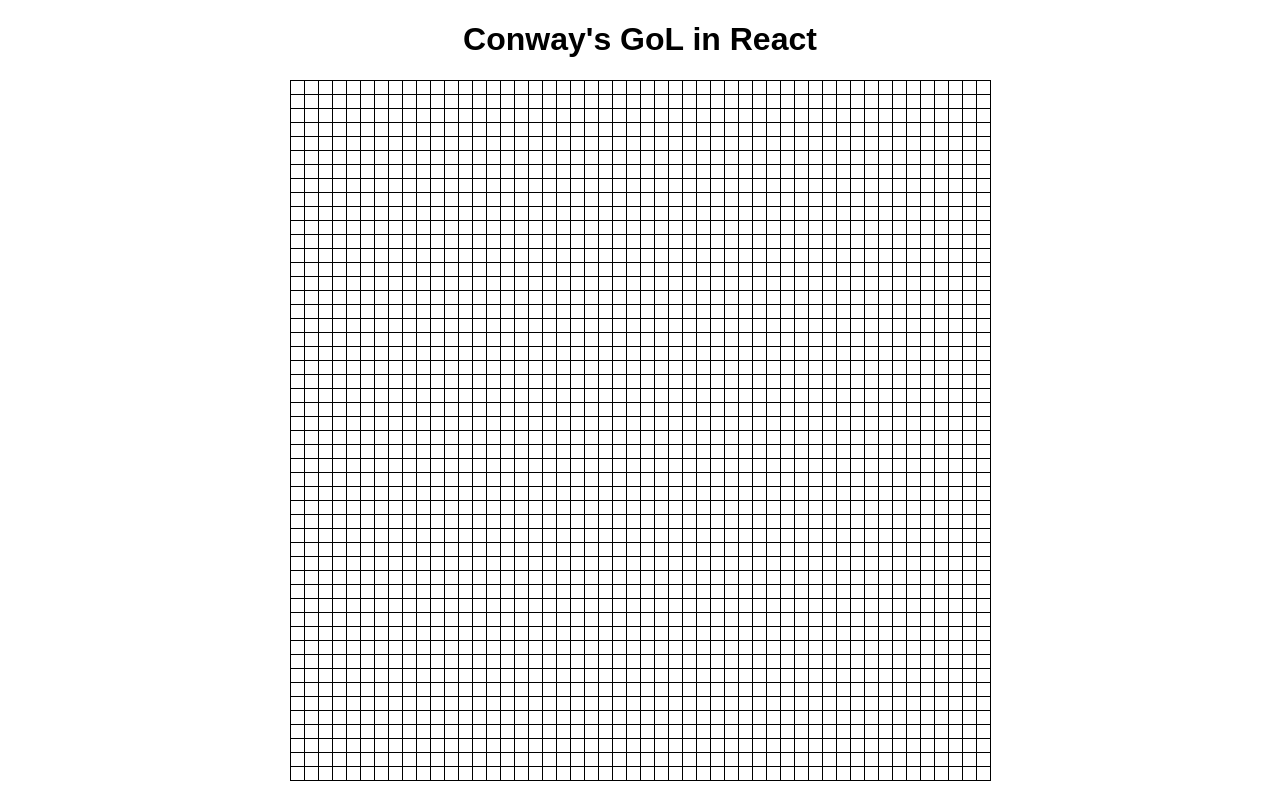
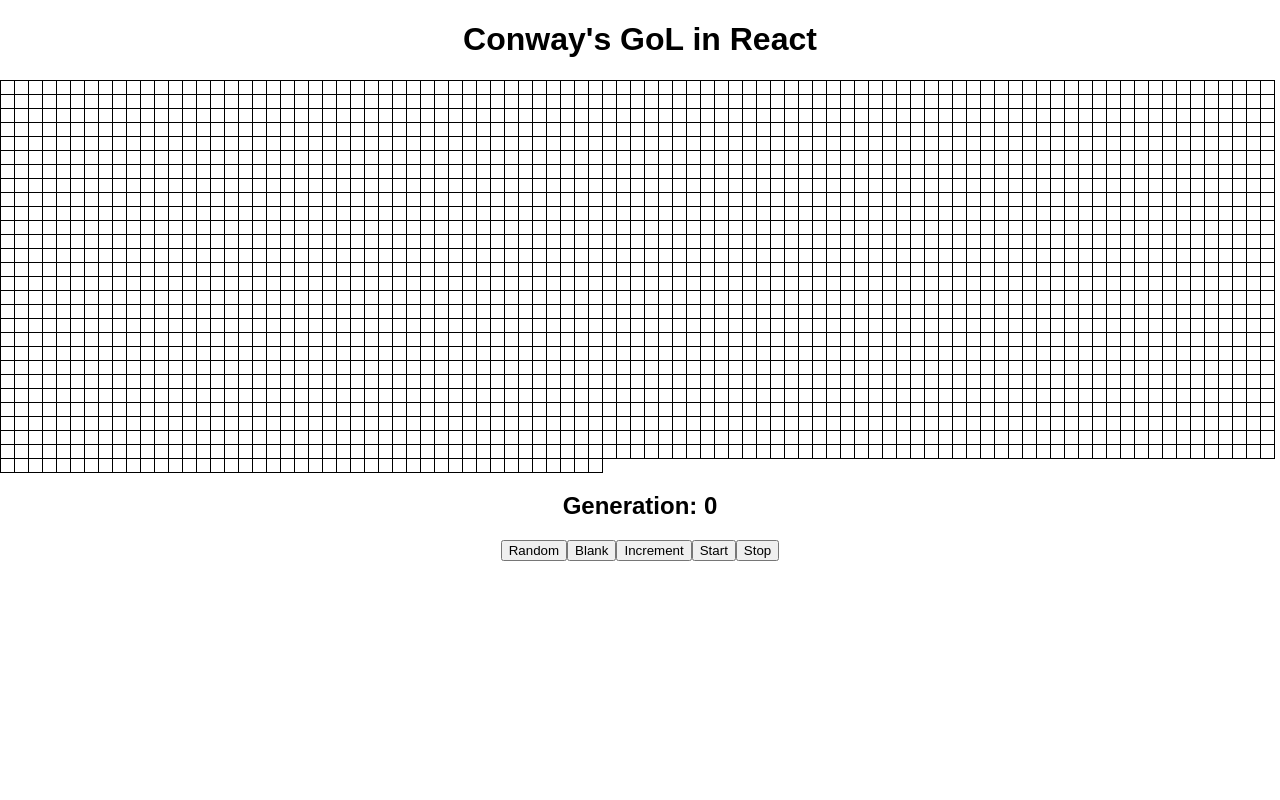
Before and after one commit to Schmidt-Aaron/gof-react, a React (Create React App) app: page / in a window 1280 px wide. Shown: the top 800 px of the page. Built offline with nearby package versions, Linux system fonts and the light colour scheme.

Commit message:
removed row class - needs css adjustment

```diff
--- a/src/App.js
+++ b/src/App.js
@@ -33,7 +33,7 @@ class App extends Component {
       isRunning: false,
       speed: 1500,
       resolution: 15, //must equal cell height/width
-      running: false,
+      updated: false,
     }
 
     //app function bindings
@@ -66,14 +66,15 @@ class App extends Component {
 
   // increases generation
   incrementGeneration() {
+    if(this.state.updated === false) {
+      setTimeout(() => {
         this.setState( (prevState) => ({
           gameArray: this.createNextGenGrid(prevState.gameArray),
-    }), this.genCounter)
-  }
-  genCounter(){
-    this.setState( (prevState) => ({
+          updated: true,
           generation: prevState.generation += 1,
         }))
+      }, 200)
+    }
   }
 
   //calculates cell neighbors
@@ -116,6 +117,8 @@ class App extends Component {
     this.setState( (prevState) => ({
       isRunning: true,
     }))
+
+    this.incrementGeneration();
   }
 
   stopGame(){
@@ -140,31 +143,23 @@ class App extends Component {
         gameArray: makeArray(this.state.cols, this.state.rows, false),
       }))
     }
-    // let running = setInterval(
-    //   this.incrementGeneration(), this.state.speed
-    //   );
-
-    // if(this.state.isRunning === true && this.state.running === false) {
-    //   this.setState( (prevState) => ({
-    //     running: running,
-    //   }))
-    // }
 
   }
 
-  componentDidMount() {
+  componentDidUpdate() {
+    if(this.state.updated === true ) {
+      this.setState( (prevState) => ({
+        updated: false,
+      }))
+    }
   }
 
   componentWillUnmount() {
-    // if( this.state.isRunning === false && this.state.running !== false ) {
-    //   clearInterval(this.state.running);
-    //   this.setState( (prevState) => ({
-    //     running: false,
-    //   }))
-    // }
+
   }
 
   render() {
+
     const generation = this.state.generation;
 
     return (
@@ -175,24 +170,25 @@ class App extends Component {
         <Grid
           game={this.state.gameArray}
           running={this.state.isRunning}
-          onClick={(e) => this.getCoords(e)}
         />
         <h2>Generation: {generation}</h2>
-        <button onClick={() => this.newRandomGrid()} >
+        <div className="controls">
+          <button onClick={this.newRandomGrid} >
             Random
           </button>
-        <button onClick={() => this.newBlankGrid()} >
+          <button onClick={this.newBlankGrid} >
             Blank
           </button>
-        <button onClick={() => this.incrementGeneration()} >
+          <button onClick={this.incrementGeneration} >
             Increment
           </button>
-        <button onClick={() => this.startGame()} >
+          <button onClick={this.startGame} >
             Start
           </button>
-        <button onClick={() => this.stopGame()} >
+          <button onClick={this.stopGame} >
             Stop
           </button>
+        </div>
       </div>
     );
   }
@@ -200,18 +196,22 @@ class App extends Component {
 
 // does this need state => change into function?
 class Grid extends Component {
+
+
   render() {
     const game = this.props.game;
     return (
       <div
         className="grid"
       >
-      {game.map((e, i) =>
-        <Row
-          key={i}
-          index={i}
-          rowArray={e}
+      {
+      game.map((e, i) =>
+        e.map((el, j) =>
+          <Box
+            alive={game[i][j]}
+            index={`${i}_${j}`}
           />
+        )
       )
       }
       </div>
@@ -219,42 +219,17 @@ class Grid extends Component {
   }
 }
 
-class Row extends Component {
-  render() {
-    const rowArray = this.props.rowArray;
-    const index = this.props.index;
+class Box extends Component{
+  render(){
     return (
-      <div>
-        {rowArray.map((e,i) =>
-          <Cell
-            key={`${index}_${i}`}
-            index={`${index}_${i}`}
-            alive={rowArray[i]}
+      <div
+        className={this.props.alive === 1 ? "box alive" : "box"}
+        key={this.props.index}
       />
-        )}
-      </div>
+
     );
   }
 }
 
-class Cell extends Component {
-  // constructor(props) {
-  //   super(props);
-
-
-  // }
-
-  render() {
-    return (
-      <div
-        className={this.props.alive === 1 ? "box alive" : "box"}
-        alive="use props"
-        key={this.props.index}
-      >
-      cell
-      </div>
-    );
-  }
-}
 
 export default App;
```
Lines whose indentation alone changed are shown as unchanged.
